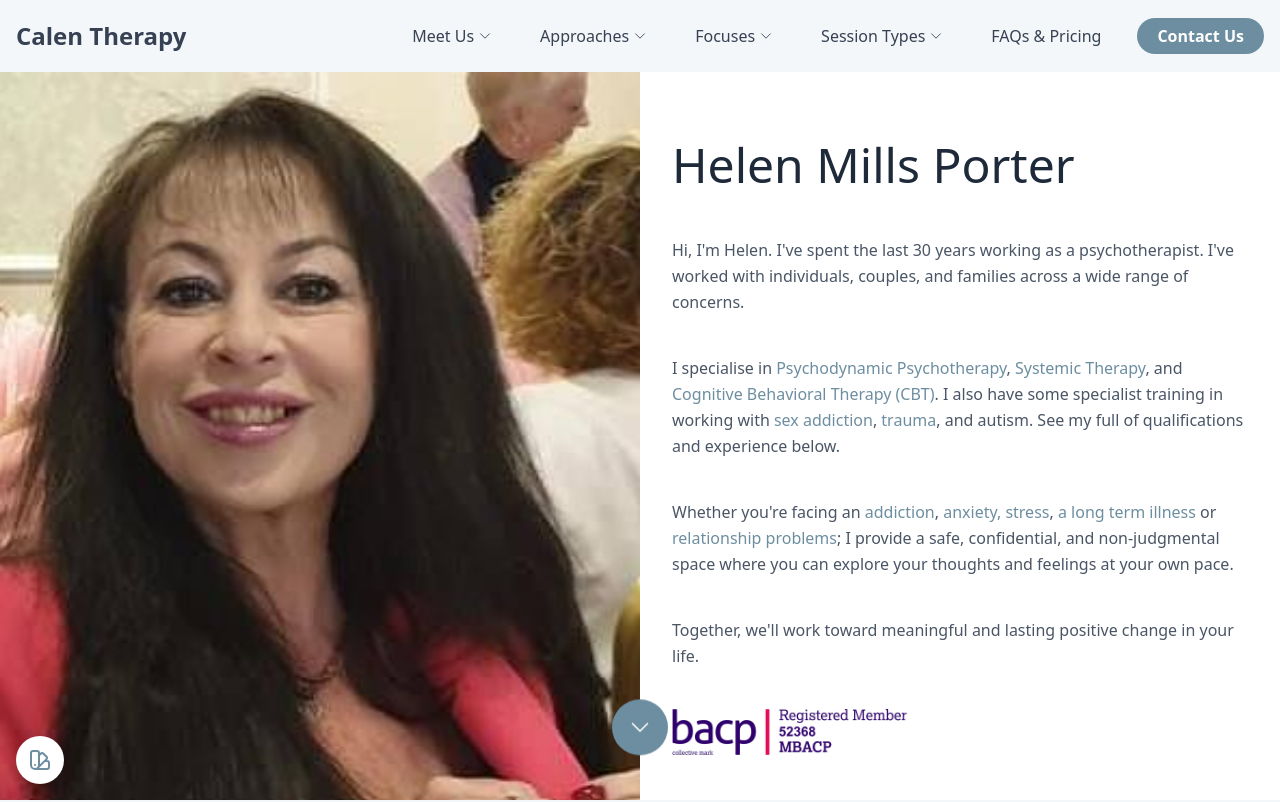
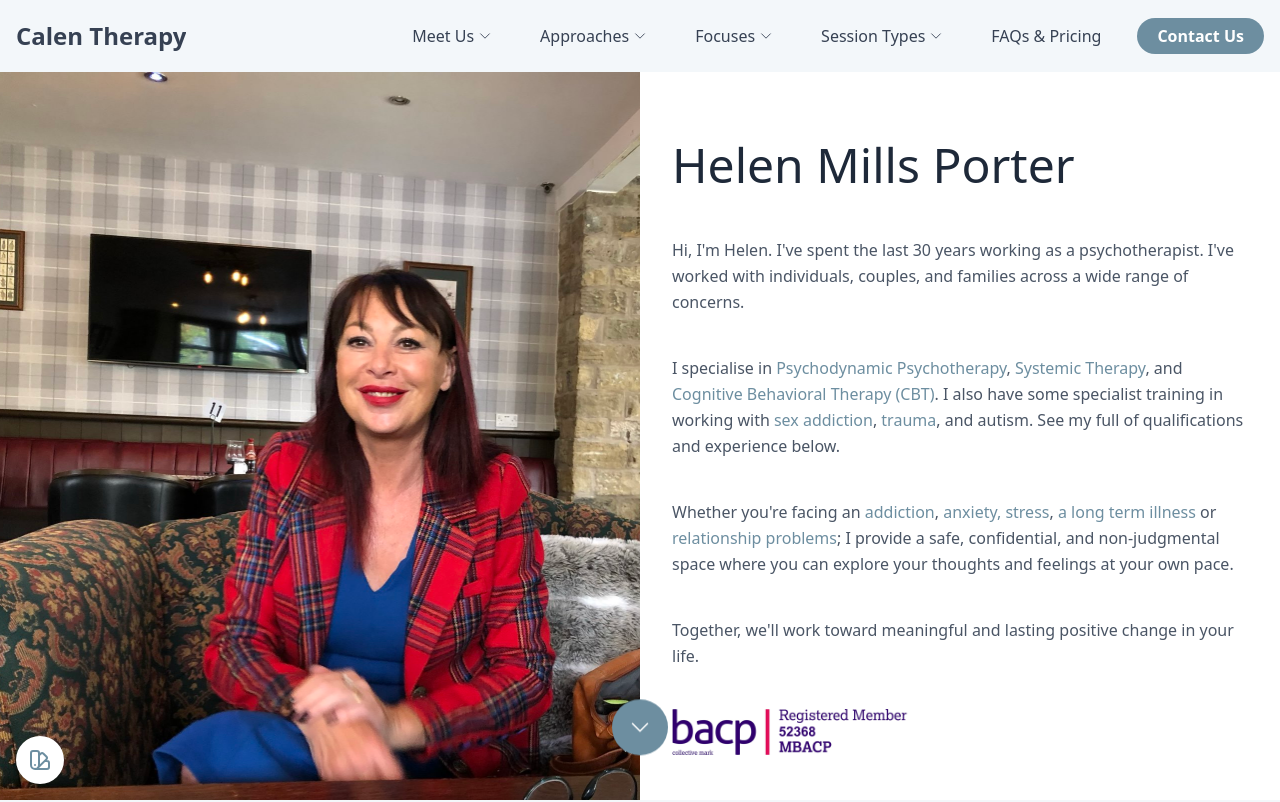
Before and after one commit to millsaj/calen-therapy, a Next.js app: page /meet-us/helen in a window 1280 px wide. Shown: the top 802 px of the page. Built offline with nearby package versions, Linux system fonts and the light colour scheme.

Commit message:
Add better images for profile pages

```diff
--- a/app/_config/images.ts
+++ b/app/_config/images.ts
@@ -11,10 +11,12 @@ const calenImage = (url: string, alt: string): ICalenImage => ({
 export const images = {
   helen: {
     main: calenImage("/images/helen/helen.jpg", "Helen Porter"),
+    hero: calenImage("/images/helen/helen-hero.jpg", "Helen Porter"),
     bacp: calenImage("/images/helen/bacp-member.png", "BACP Registered Member 52368"),
   },
   carl: {
     main: calenImage("/images/carl/carl.jpg", "Carl Porter"),
+    hero: calenImage("/images/carl/carl-hero.jpeg", "Carl Porter"),
   },
   space: [
     calenImage("/images/space/sat-down-1.jpeg", "Therapy Space"),
--- a/app/contact-us/page.tsx
+++ b/app/contact-us/page.tsx
@@ -95,7 +95,7 @@ export default function ContactUsPage() {
         <div className="max-w-4xl mx-auto">
 
           {/* Form */}
-          <form name="contact-us" className='card mt-16 p-8 bg-white shadow-md rounded-lg'>
+          <form name="contact-us" className='card p-8 bg-white shadow-md rounded-lg'>
             <h2 className="text-2xl font-bold mb-4">Contact Form</h2>
 
             <div className="mb-4 mt-8">
--- a/app/meet-us/carl/page.tsx
+++ b/app/meet-us/carl/page.tsx
@@ -15,7 +15,7 @@ import { buildMetadata } from '@app/_config/metadata';
 
 export const metadata = buildMetadata({
   title: 'Carl',
-  image: images.carl.main,
+  image: images.carl.hero,
   url: routes.carl(),
   ogType: 'profile'
 });
@@ -26,8 +26,8 @@ export default function CarlPage() {
     <div>
       {/* Hero Section */}
       <SplitPageHero
-        imageSrc={images.carl.main.url}
-        imageAlt={images.carl.main.alt}
+        imageSrc={images.carl.hero.url}
+        imageAlt={images.carl.hero.alt}
         title='Carl Porter' >
 
         <p>
--- a/app/meet-us/helen/page.tsx
+++ b/app/meet-us/helen/page.tsx
@@ -12,7 +12,7 @@ import { buildMetadata } from '@app/_config/metadata';
 
 export const metadata = buildMetadata({
   title: 'Helen',
-  image: images.helen.main,
+  image: images.helen.hero,
   url: routes.helen(),
   ogType: 'profile'
 });
@@ -22,8 +22,8 @@ export default function HelenPage() {
     <div>
       {/* Hero Section */}
       <SplitPageHero
-        imageSrc={images.helen.main.url}
-        imageAlt={images.helen.main.alt}
+        imageSrc={images.helen.hero.url}
+        imageAlt={images.helen.hero.alt}
         title='Helen Mills Porter'>
 
         <p>
```
Also changed, not shown: public/images/carl/carl-hero.jpeg (added), public/images/helen/helen-hero.jpg (added).
